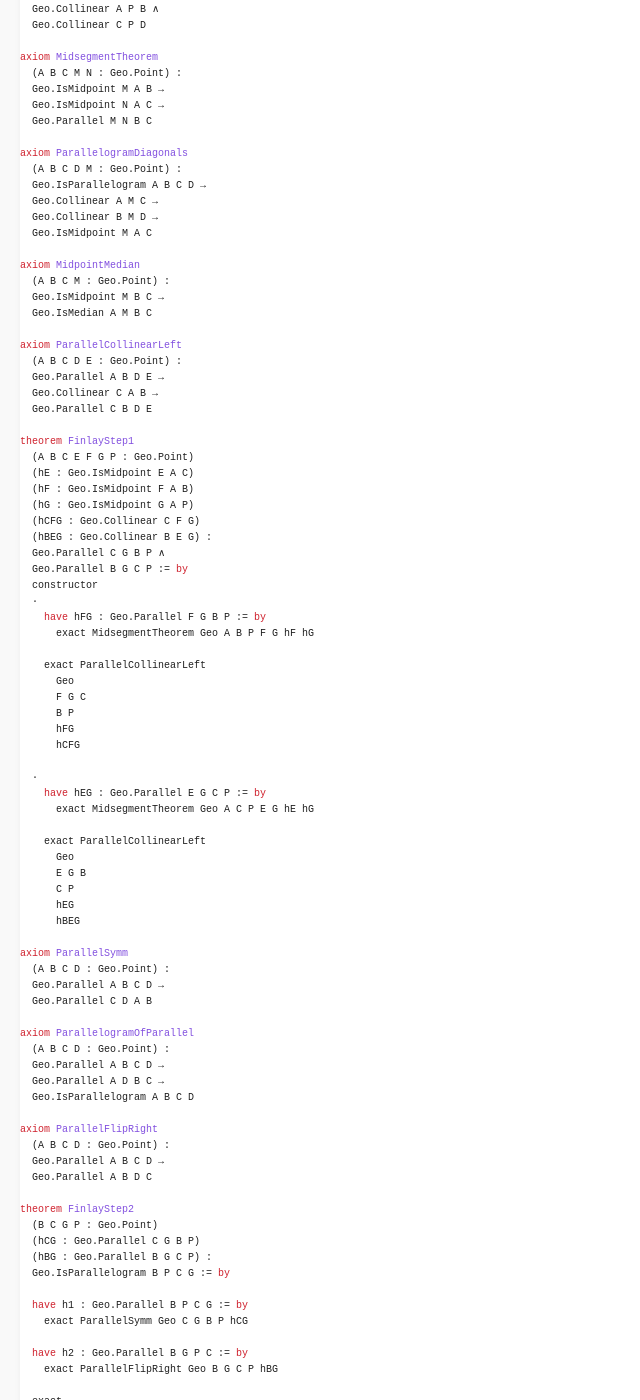
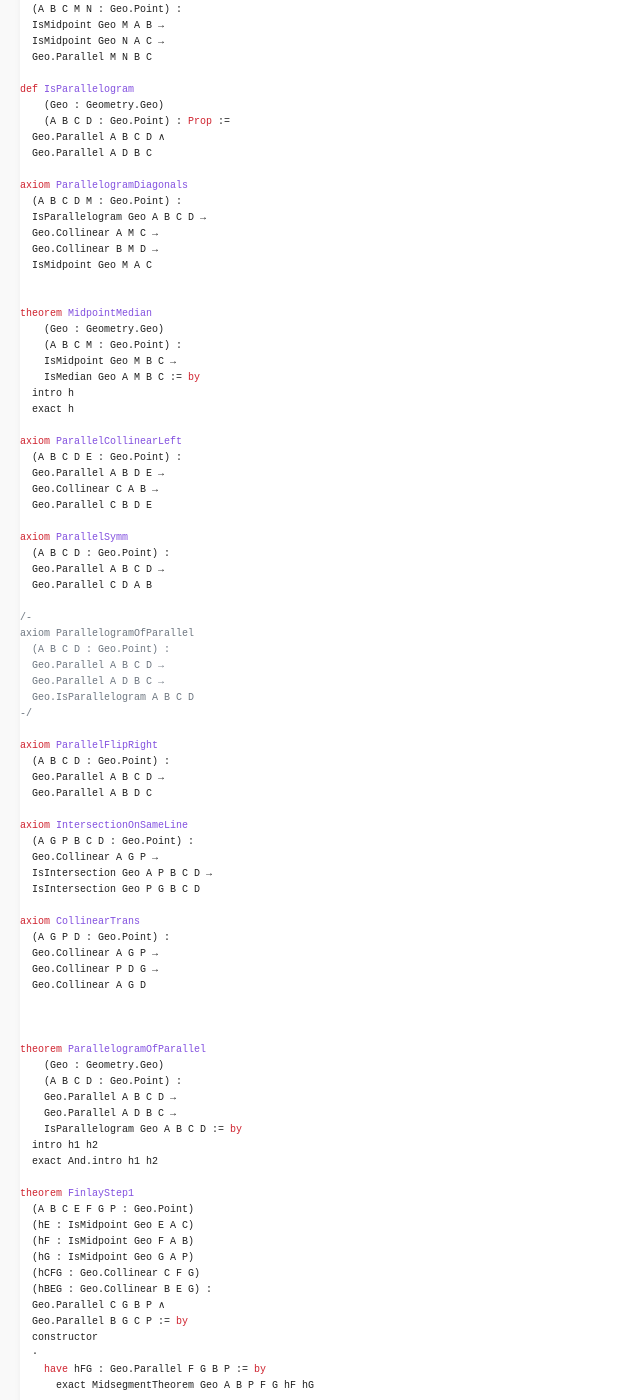
Before and after one commit to cgjteam/cgjteam.github.io, a Jekyll site: the page Geometry_lean.html, which Jekyll copies as it is, in a window 1280 px wide and 1400 px high, scrolled down 1004 px. Shown: the whole window, without its empty margins (0-640 px from the left). Built offline with Jekyll 4.4.1, drawn with Linux system fonts in a browser that asks for light colours; some of the changed text lies outside the part shown.

Commit message:
Update Geometry_lean.html

```diff
--- a/Geometry_lean.html
+++ b/Geometry_lean.html
@@ -33,7 +33,7 @@
 <div class="kod-kontener">
 
 <div style="max-width:100%;overflow:auto">
-<p style="font-family:inherit;margin:0 0 0.25em"><strong>FinlayProof.lean</strong></p>
+<p style="font-family:inherit;margin:0 0 0.25em"><strong>test-chgpt-2.lean</strong></p>
 <pre style="white-space:pre-wrap;word-wrap:break-word;background-color:#FFFFFF;color:#202020"><code><span><span style="color:#CF222E">namespace</span><span style="color:#202020"> Geometry</span></span>
 <span></span>
 <span><span style="color:#CF222E">universe</span><span style="color:#202020"> u</span></span>
@@ -49,71 +49,77 @@
 <span><span style="color:#202020">    Point → Point →</span></span>
 <span><span style="color:#CF222E">    Prop</span></span>
 <span></span>
-<span><span style="color:#202020">  Between :</span></span>
-<span><span style="color:#202020">    Point → Point → Point →</span></span>
-<span><span style="color:#CF222E">    Prop</span></span>
-<span></span>
 <span><span style="color:#202020">  Congruent :</span></span>
 <span><span style="color:#202020">    Point → Point →</span></span>
 <span><span style="color:#202020">    Point → Point →</span></span>
 <span><span style="color:#CF222E">    Prop</span></span>
 <span></span>
-<span><span style="color:#202020">  IsMidpoint :</span></span>
-<span><span style="color:#202020">    Point →</span></span>
-<span><span style="color:#202020">    Point →</span></span>
-<span><span style="color:#202020">    Point →</span></span>
-<span><span style="color:#CF222E">    Prop</span></span>
+<span><span style="color:#CF222E">variable</span><span style="color:#202020"> (Geo : Geo)</span></span>
 <span></span>
-<span><span style="color:#202020">  IsMedian :</span></span>
-<span><span style="color:#202020">    Point →</span></span>
-<span><span style="color:#202020">    Point →</span></span>
-<span><span style="color:#202020">    Point →</span></span>
-<span><span style="color:#202020">    Point →</span></span>
-<span><span style="color:#CF222E">    Prop</span></span>
-<span></span>
-<span><span style="color:#202020">  IsParallelogram :</span></span>
-<span><span style="color:#202020">    Point →</span></span>
-<span><span style="color:#202020">    Point →</span></span>
-<span><span style="color:#202020">    Point →</span></span>
-<span><span style="color:#202020">    Point →</span></span>
-<span><span style="color:#CF222E">    Prop</span></span>
-<span></span>
-<span><span style="color:#CF222E">variable</span><span style="color:#202020"> (G : Geo)</span></span>
-<span></span>
-<span><span style="color:#CF222E">axiom</span><span style="color:#8250DF"> midpoint_collinear</span></span>
-<span><span style="color:#202020">  (A B M : G.Point) :</span></span>
-<span><span style="color:#202020">  G.IsMidpoint M A B →</span></span>
-<span><span style="color:#202020">  G.Collinear A M B</span></span>
 <span></span>
 <span><span style="color:#CF222E">axiom</span><span style="color:#8250DF"> collinear_swap</span></span>
-<span><span style="color:#202020">  (A B C : G.Point) :</span></span>
-<span><span style="color:#202020">  G.Collinear A B C →</span></span>
-<span><span style="color:#202020">  G.Collinear A C B</span></span>
+<span><span style="color:#202020">  (A B C : Geo.Point) :</span></span>
+<span><span style="color:#202020">  Geo.Collinear A B C →</span></span>
+<span><span style="color:#202020">  Geo.Collinear A C B</span></span>
 <span></span>
-<span><span style="color:#CF222E">variable</span><span style="color:#202020"> (Geo : Geo)</span></span>
+<span></span>
+<span><span style="color:#CF222E">def</span><span style="color:#8250DF"> IsMidpoint</span></span>
+<span><span style="color:#202020">    (Geo : Geometry.Geo)</span></span>
+<span><span style="color:#202020">    (M A B : Geo.Point) : </span><span style="color:#CF222E">Prop</span><span style="color:#202020"> :=</span></span>
+<span><span style="color:#202020">  Geo.Collinear A M B ∧</span></span>
+<span><span style="color:#202020">  Geo.Congruent A M M B</span></span>
+<span></span>
+<span><span style="color:#CF222E">theorem</span><span style="color:#8250DF"> midpoint_collinear</span></span>
+<span><span style="color:#202020">    (Geo : Geometry.Geo)</span></span>
+<span><span style="color:#202020">    (A B M : Geo.Point) :</span></span>
+<span><span style="color:#202020">    IsMidpoint Geo M A B →</span></span>
+<span><span style="color:#202020">    Geo.Collinear A M B := </span><span style="color:#CF222E">by</span></span>
+<span><span style="color:#202020">  intro h</span></span>
+<span><span style="color:#202020">  exact h.left</span></span>
+<span></span>
 <span></span>
 <span><span style="color:#CF222E">def</span><span style="color:#8250DF"> IsIntersection</span></span>
 <span><span style="color:#202020">  (A B C D P : Geo.Point) : </span><span style="color:#CF222E">Prop</span><span style="color:#202020"> :=</span></span>
 <span><span style="color:#202020">  Geo.Collinear A P B ∧</span></span>
 <span><span style="color:#202020">  Geo.Collinear C P D</span></span>
 <span></span>
+<span><span style="color:#CF222E">def</span><span style="color:#8250DF"> IsMedian</span></span>
+<span><span style="color:#202020">    (Geo : Geometry.Geo)</span></span>
+<span><span style="color:#202020">    (_ M B C : Geo.Point) : </span><span style="color:#CF222E">Prop</span><span style="color:#202020"> :=</span></span>
+<span><span style="color:#202020">  IsMidpoint Geo M B C</span></span>
+<span><span style="color:#6E7781">/--</span></span>
+<span><span style="color:#6E7781">A median is currently represented only by the midpoint</span></span>
+<span><span style="color:#6E7781">of the opposite side. The first argument (vertex) is</span></span>
+<span><span style="color:#6E7781">kept for compatibility with the existing API.</span></span>
+<span><span style="color:#6E7781">-/</span></span>
+<span></span>
 <span><span style="color:#CF222E">axiom</span><span style="color:#8250DF"> MidsegmentTheorem</span></span>
 <span><span style="color:#202020">  (A B C M N : Geo.Point) :</span></span>
-<span><span style="color:#202020">  Geo.IsMidpoint M A B →</span></span>
-<span><span style="color:#202020">  Geo.IsMidpoint N A C →</span></span>
+<span><span style="color:#202020">  IsMidpoint Geo M A B →</span></span>
+<span><span style="color:#202020">  IsMidpoint Geo N A C →</span></span>
 <span><span style="color:#202020">  Geo.Parallel M N B C</span></span>
+<span></span>
+<span><span style="color:#CF222E">def</span><span style="color:#8250DF"> IsParallelogram</span></span>
+<span><span style="color:#202020">    (Geo : Geometry.Geo)</span></span>
+<span><span style="color:#202020">    (A B C D : Geo.Point) : </span><span style="color:#CF222E">Prop</span><span style="color:#202020"> :=</span></span>
+<span><span style="color:#202020">  Geo.Parallel A B C D ∧</span></span>
+<span><span style="color:#202020">  Geo.Parallel A D B C</span></span>
 <span></span>
 <span><span style="color:#CF222E">axiom</span><span style="color:#8250DF"> ParallelogramDiagonals</span></span>
 <span><span style="color:#202020">  (A B C D M : Geo.Point) :</span></span>
-<span><span style="color:#202020">  Geo.IsParallelogram A B C D →</span></span>
+<span><span style="color:#202020">  IsParallelogram Geo A B C D →</span></span>
 <span><span style="color:#202020">  Geo.Collinear A M C →</span></span>
 <span><span style="color:#202020">  Geo.Collinear B M D →</span></span>
-<span><span style="color:#202020">  Geo.IsMidpoint M A C</span></span>
+<span><span style="color:#202020">  IsMidpoint Geo M A C</span></span>
 <span></span>
-<span><span style="color:#CF222E">axiom</span><span style="color:#8250DF"> MidpointMedian</span></span>
-<span><span style="color:#202020">  (A B C M : Geo.Point) :</span></span>
-<span><span style="color:#202020">  Geo.IsMidpoint M B C →</span></span>
-<span><span style="color:#202020">  Geo.IsMedian A M B C</span></span>
+<span></span>
+<span><span style="color:#CF222E">theorem</span><span style="color:#8250DF"> MidpointMedian</span></span>
+<span><span style="color:#202020">    (Geo : Geometry.Geo)</span></span>
+<span><span style="color:#202020">    (A B C M : Geo.Point) :</span></span>
+<span><span style="color:#202020">    IsMidpoint Geo M B C →</span></span>
+<span><span style="color:#202020">    IsMedian Geo A M B C := </span><span style="color:#CF222E">by</span></span>
+<span><span style="color:#202020">  intro h</span></span>
+<span><span style="color:#202020">  exact h</span></span>
 <span></span>
 <span><span style="color:#CF222E">axiom</span><span style="color:#8250DF"> ParallelCollinearLeft</span></span>
 <span><span style="color:#202020">  (A B C D E : Geo.Point) :</span></span>
@@ -121,11 +127,52 @@
 <span><span style="color:#202020">  Geo.Collinear C A B →</span></span>
 <span><span style="color:#202020">  Geo.Parallel C B D E</span></span>
 <span></span>
+<span><span style="color:#CF222E">axiom</span><span style="color:#8250DF"> ParallelSymm</span></span>
+<span><span style="color:#202020">  (A B C D : Geo.Point) :</span></span>
+<span><span style="color:#202020">  Geo.Parallel A B C D →</span></span>
+<span><span style="color:#202020">  Geo.Parallel C D A B</span></span>
+<span></span>
+<span><span style="color:#6E7781">/-</span></span>
+<span><span style="color:#6E7781">axiom ParallelogramOfParallel</span></span>
+<span><span style="color:#6E7781">  (A B C D : Geo.Point) :</span></span>
+<span><span style="color:#6E7781">  Geo.Parallel A B C D →</span></span>
+<span><span style="color:#6E7781">  Geo.Parallel A D B C →</span></span>
+<span><span style="color:#6E7781">  Geo.IsParallelogram A B C D</span></span>
+<span><span style="color:#6E7781">-/</span></span>
+<span></span>
+<span><span style="color:#CF222E">axiom</span><span style="color:#8250DF"> ParallelFlipRight</span></span>
+<span><span style="color:#202020">  (A B C D : Geo.Point) :</span></span>
+<span><span style="color:#202020">  Geo.Parallel A B C D →</span></span>
+<span><span style="color:#202020">  Geo.Parallel A B D C</span></span>
+<span></span>
+<span><span style="color:#CF222E">axiom</span><span style="color:#8250DF"> IntersectionOnSameLine</span></span>
+<span><span style="color:#202020">  (A G P B C D : Geo.Point) :</span></span>
+<span><span style="color:#202020">  Geo.Collinear A G P →</span></span>
+<span><span style="color:#202020">  IsIntersection Geo A P B C D →</span></span>
+<span><span style="color:#202020">  IsIntersection Geo P G B C D</span></span>
+<span></span>
+<span><span style="color:#CF222E">axiom</span><span style="color:#8250DF"> CollinearTrans</span></span>
+<span><span style="color:#202020">  (A G P D : Geo.Point) :</span></span>
+<span><span style="color:#202020">  Geo.Collinear A G P →</span></span>
+<span><span style="color:#202020">  Geo.Collinear P D G →</span></span>
+<span><span style="color:#202020">  Geo.Collinear A G D</span></span>
+<span></span>
+<span></span>
+<span></span>
+<span><span style="color:#CF222E">theorem</span><span style="color:#8250DF"> ParallelogramOfParallel</span></span>
+<span><span style="color:#202020">    (Geo : Geometry.Geo)</span></span>
+<span><span style="color:#202020">    (A B C D : Geo.Point) :</span></span>
+<span><span style="color:#202020">    Geo.Parallel A B C D →</span></span>
+<span><span style="color:#202020">    Geo.Parallel A D B C →</span></span>
+<span><span style="color:#202020">    IsParallelogram Geo A B C D := </span><span style="color:#CF222E">by</span></span>
+<span><span style="color:#202020">  intro h1 h2</span></span>
+<span><span style="color:#202020">  exact And.intro h1 h2</span></span>
+<span></span>
 <span><span style="color:#CF222E">theorem</span><span style="color:#8250DF"> FinlayStep1</span></span>
 <span><span style="color:#202020">  (A B C E F G P : Geo.Point)</span></span>
-<span><span style="color:#202020">  (hE : Geo.IsMidpoint E A C)</span></span>
-<span><span style="color:#202020">  (hF : Geo.IsMidpoint F A B)</span></span>
-<span><span style="color:#202020">  (hG : Geo.IsMidpoint G A P)</span></span>
+<span><span style="color:#202020">  (hE : IsMidpoint Geo E A C)</span></span>
+<span><span style="color:#202020">  (hF : IsMidpoint Geo F A B)</span></span>
+<span><span style="color:#202020">  (hG : IsMidpoint Geo G A P)</span></span>
 <span><span style="color:#202020">  (hCFG : Geo.Collinear C F G)</span></span>
 <span><span style="color:#202020">  (hBEG : Geo.Collinear B E G) :</span></span>
 <span><span style="color:#202020">  Geo.Parallel C G B P ∧</span></span>
@@ -153,27 +200,13 @@
 <span><span style="color:#202020">      hEG</span></span>
 <span><span style="color:#202020">      hBEG</span></span>
 <span></span>
-<span><span style="color:#CF222E">axiom</span><span style="color:#8250DF"> ParallelSymm</span></span>
-<span><span style="color:#202020">  (A B C D : Geo.Point) :</span></span>
-<span><span style="color:#202020">  Geo.Parallel A B C D →</span></span>
-<span><span style="color:#202020">  Geo.Parallel C D A B</span></span>
 <span></span>
-<span><span style="color:#CF222E">axiom</span><span style="color:#8250DF"> ParallelogramOfParallel</span></span>
-<span><span style="color:#202020">  (A B C D : Geo.Point) :</span></span>
-<span><span style="color:#202020">  Geo.Parallel A B C D →</span></span>
-<span><span style="color:#202020">  Geo.Parallel A D B C →</span></span>
-<span><span style="color:#202020">  Geo.IsParallelogram A B C D</span></span>
-<span></span>
-<span><span style="color:#CF222E">axiom</span><span style="color:#8250DF"> ParallelFlipRight</span></span>
-<span><span style="color:#202020">  (A B C D : Geo.Point) :</span></span>
-<span><span style="color:#202020">  Geo.Parallel A B C D →</span></span>
-<span><span style="color:#202020">  Geo.Parallel A B D C</span></span>
 <span></span>
 <span><span style="color:#CF222E">theorem</span><span style="color:#8250DF"> FinlayStep2</span></span>
 <span><span style="color:#202020">  (B C G P : Geo.Point)</span></span>
 <span><span style="color:#202020">  (hCG : Geo.Parallel C G B P)</span></span>
 <span><span style="color:#202020">  (hBG : Geo.Parallel B G C P) :</span></span>
-<span><span style="color:#202020">  Geo.IsParallelogram B P C G := </span><span style="color:#CF222E">by</span></span>
+<span><span style="color:#202020">  IsParallelogram Geo B P C G := </span><span style="color:#CF222E">by</span></span>
 <span></span>
 <span><span style="color:#CF222E">  have</span><span style="color:#202020"> h1 : Geo.Parallel B P C G := </span><span style="color:#CF222E">by</span></span>
 <span><span style="color:#202020">    exact ParallelSymm Geo C G B P hCG</span></span>
@@ -188,11 +221,6 @@
 <span><span style="color:#202020">      h1</span></span>
 <span><span style="color:#202020">      h2</span></span>
 <span></span>
-<span><span style="color:#CF222E">axiom</span><span style="color:#8250DF"> IntersectionOnSameLine</span></span>
-<span><span style="color:#202020">  (A G P B C D : Geo.Point) :</span></span>
-<span><span style="color:#202020">  Geo.Collinear A G P →</span></span>
-<span><span style="color:#202020">  IsIntersection Geo A P B C D →</span></span>
-<span><span style="color:#202020">  IsIntersection Geo P G B C D</span></span>
 <span></span>
 <span><span style="color:#CF222E">theorem</span><span style="color:#8250DF"> FinlayStep3</span></span>
 <span><span style="color:#202020">  (A B C G P D : Geo.Point)</span></span>
@@ -207,9 +235,9 @@
 <span><span style="color:#202020">      hInt</span></span>
 <span><span style="color:#CF222E">theorem</span><span style="color:#8250DF"> FinlayStep4</span></span>
 <span><span style="color:#202020">  (B C G P D : Geo.Point)</span></span>
-<span><span style="color:#202020">  (hPar : Geo.IsParallelogram B P C G)</span></span>
+<span><span style="color:#202020">  (hPar : IsParallelogram Geo B P C G)</span></span>
 <span><span style="color:#202020">  (hInt : IsIntersection Geo P G B C D) :</span></span>
-<span><span style="color:#202020">  Geo.IsMidpoint D B C := </span><span style="color:#CF222E">by</span></span>
+<span><span style="color:#202020">  IsMidpoint Geo D B C := </span><span style="color:#CF222E">by</span></span>
 <span></span>
 <span><span style="color:#CF222E">  have</span><span style="color:#202020"> hPG : Geo.Collinear P D G := hInt.left</span></span>
 <span><span style="color:#CF222E">  have</span><span style="color:#202020"> hBC : Geo.Collinear B D C := hInt.right</span></span>
@@ -222,16 +250,11 @@
 <span><span style="color:#202020">      hBC</span></span>
 <span><span style="color:#202020">      hPG</span></span>
 <span></span>
-<span><span style="color:#CF222E">axiom</span><span style="color:#8250DF"> CollinearTrans</span></span>
-<span><span style="color:#202020">  (A G P D : Geo.Point) :</span></span>
-<span><span style="color:#202020">  Geo.Collinear A G P →</span></span>
-<span><span style="color:#202020">  Geo.Collinear P D G →</span></span>
-<span><span style="color:#202020">  Geo.Collinear A G D</span></span>
 <span></span>
 <span><span style="color:#CF222E">theorem</span><span style="color:#8250DF"> FinlayStep5</span></span>
 <span><span style="color:#202020">  (A B C D : Geo.Point)</span></span>
-<span><span style="color:#202020">  (hMid : Geo.IsMidpoint D B C) :</span></span>
-<span><span style="color:#202020">  Geo.IsMedian A D B C := </span><span style="color:#CF222E">by</span></span>
+<span><span style="color:#202020">  (hMid : IsMidpoint Geo D B C) :</span></span>
+<span><span style="color:#202020">  IsMedian Geo A D B C := </span><span style="color:#CF222E">by</span></span>
 <span><span style="color:#202020">  exact</span></span>
 <span><span style="color:#202020">    MidpointMedian</span></span>
 <span><span style="color:#202020">      Geo</span></span>
@@ -240,14 +263,14 @@
 <span></span>
 <span><span style="color:#CF222E">theorem</span><span style="color:#8250DF"> Finlay</span></span>
 <span><span style="color:#202020">  (A B C E F G P D : Geo.Point)</span></span>
-<span><span style="color:#202020">  (hE : Geo.IsMidpoint E A C)</span></span>
-<span><span style="color:#202020">  (hF : Geo.IsMidpoint F A B)</span></span>
-<span><span style="color:#202020">  (hG : Geo.IsMidpoint G A P)</span></span>
+<span><span style="color:#202020">  (hE : IsMidpoint Geo E A C)</span></span>
+<span><span style="color:#202020">  (hF : IsMidpoint Geo F A B)</span></span>
+<span><span style="color:#202020">  (hG : IsMidpoint Geo G A P)</span></span>
 <span><span style="color:#202020">  (hBE : Geo.Collinear B G E)</span></span>
 <span><span style="color:#202020">  (hCF : Geo.Collinear C G F)</span></span>
 <span><span style="color:#202020">  (hAP : Geo.Collinear A D P)</span></span>
 <span><span style="color:#202020">  (hBC : Geo.Collinear B D C) :</span></span>
-<span><span style="color:#202020">  Geo.IsMedian A D B C ∧</span></span>
+<span><span style="color:#202020">  IsMedian Geo A D B C ∧</span></span>
 <span><span style="color:#202020">  Geo.Collinear A G D := </span><span style="color:#CF222E">by</span></span>
 <span></span>
 <span><span style="color:#CF222E">  have</span><span style="color:#202020"> hCFG : Geo.Collinear C F G := </span><span style="color:#CF222E">by</span></span>
@@ -272,7 +295,7 @@
 <span><span style="color:#202020">  -- Step </span><span style="color:#098658">2</span><span style="color:#202020">.</span></span>
 <span><span style="color:#202020">  -- A quadrilateral whose opposite sides are parallel</span></span>
 <span><span style="color:#202020">  -- is a parallelogram.</span></span>
-<span><span style="color:#CF222E">  have</span><span style="color:#202020"> hPar : Geo.IsParallelogram B P C G := </span><span style="color:#CF222E">by</span></span>
+<span><span style="color:#CF222E">  have</span><span style="color:#202020"> hPar : IsParallelogram Geo B P C G := </span><span style="color:#CF222E">by</span></span>
 <span><span style="color:#202020">    exact</span></span>
 <span><span style="color:#202020">      FinlayStep2</span></span>
 <span><span style="color:#202020">        Geo</span></span>
@@ -291,7 +314,7 @@
 <span></span>
 <span><span style="color:#202020">  -- Step </span><span style="color:#098658">3</span><span style="color:#202020">.</span></span>
 <span><span style="color:#202020">  -- Since A, G and P are collinear, the same intersection</span></span>
-<span><span style="color:#202020">  -- can be regarded as lying on the diagonal PG.</span></span>
+<span><span style="color:#202020">  -- can be regarded as lying on the diagonal PGeo.</span></span>
 <span><span style="color:#CF222E">  have</span><span style="color:#202020"> hIntPG : IsIntersection Geo P G B C D := </span><span style="color:#CF222E">by</span></span>
 <span><span style="color:#202020">    exact</span></span>
 <span><span style="color:#202020">      FinlayStep3</span></span>
@@ -303,7 +326,7 @@
 <span><span style="color:#202020">  -- Step </span><span style="color:#098658">4</span><span style="color:#202020">.</span></span>
 <span><span style="color:#202020">  -- In a parallelogram the diagonals bisect each other,</span></span>
 <span><span style="color:#202020">  -- therefore D is the midpoint of BC.</span></span>
-<span><span style="color:#CF222E">  have</span><span style="color:#202020"> hMid : Geo.IsMidpoint D B C := </span><span style="color:#CF222E">by</span></span>
+<span><span style="color:#CF222E">  have</span><span style="color:#202020"> hMid : IsMidpoint Geo D B C := </span><span style="color:#CF222E">by</span></span>
 <span><span style="color:#202020">    exact</span></span>
 <span><span style="color:#202020">      FinlayStep4</span></span>
 <span><span style="color:#202020">        Geo</span></span>
@@ -314,7 +337,7 @@
 <span><span style="color:#202020">  -- Step </span><span style="color:#098658">5</span><span style="color:#202020">.</span></span>
 <span><span style="color:#202020">  -- The segment joining a vertex </span><span style="color:#CF222E">with</span><span style="color:#202020"> the midpoint</span></span>
 <span><span style="color:#202020">  -- of the opposite side is a median.</span></span>
-<span><span style="color:#CF222E">  have</span><span style="color:#202020"> hMedian : Geo.IsMedian A D B C := </span><span style="color:#CF222E">by</span></span>
+<span><span style="color:#CF222E">  have</span><span style="color:#202020"> hMedian : IsMedian Geo A D B C := </span><span style="color:#CF222E">by</span></span>
 <span><span style="color:#202020">    exact</span></span>
 <span><span style="color:#202020">      FinlayStep5</span></span>
 <span><span style="color:#202020">        Geo</span></span>
@@ -336,7 +359,7 @@
 <span><span style="color:#202020">        hAGP</span></span>
 <span><span style="color:#202020">        hPG</span></span>
 <span></span>
-<span><span style="color:#202020">  -- The line AD is a median and passes through G.</span></span>
+<span><span style="color:#202020">  -- The line AD is a median and passes through Geo.</span></span>
 <span><span style="color:#202020">  exact And.intro hMedian hAGD</span></span>
 <span></span>
 <span><span style="color:#CF222E">end</span><span style="color:#202020"> Geometry</span></span>
```
